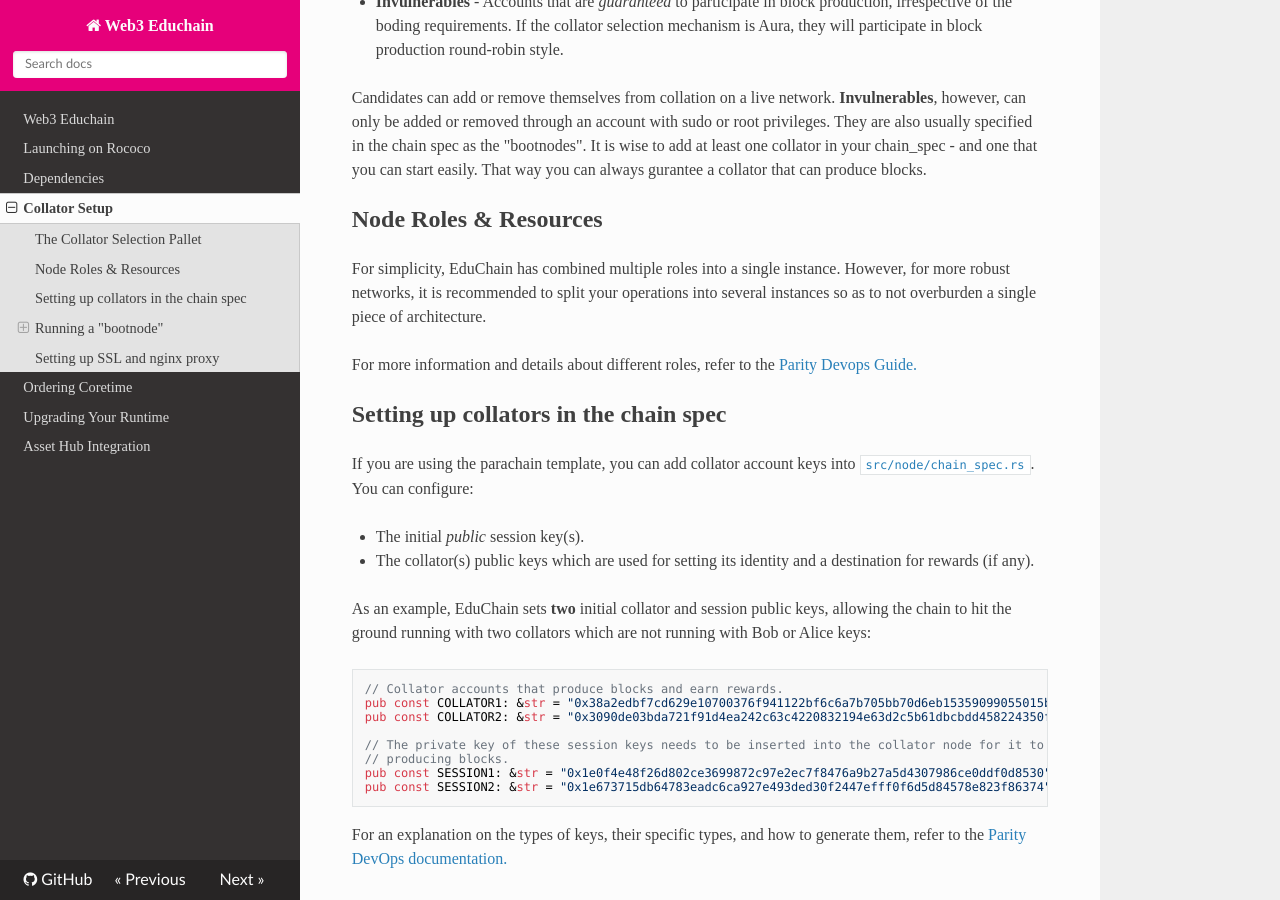
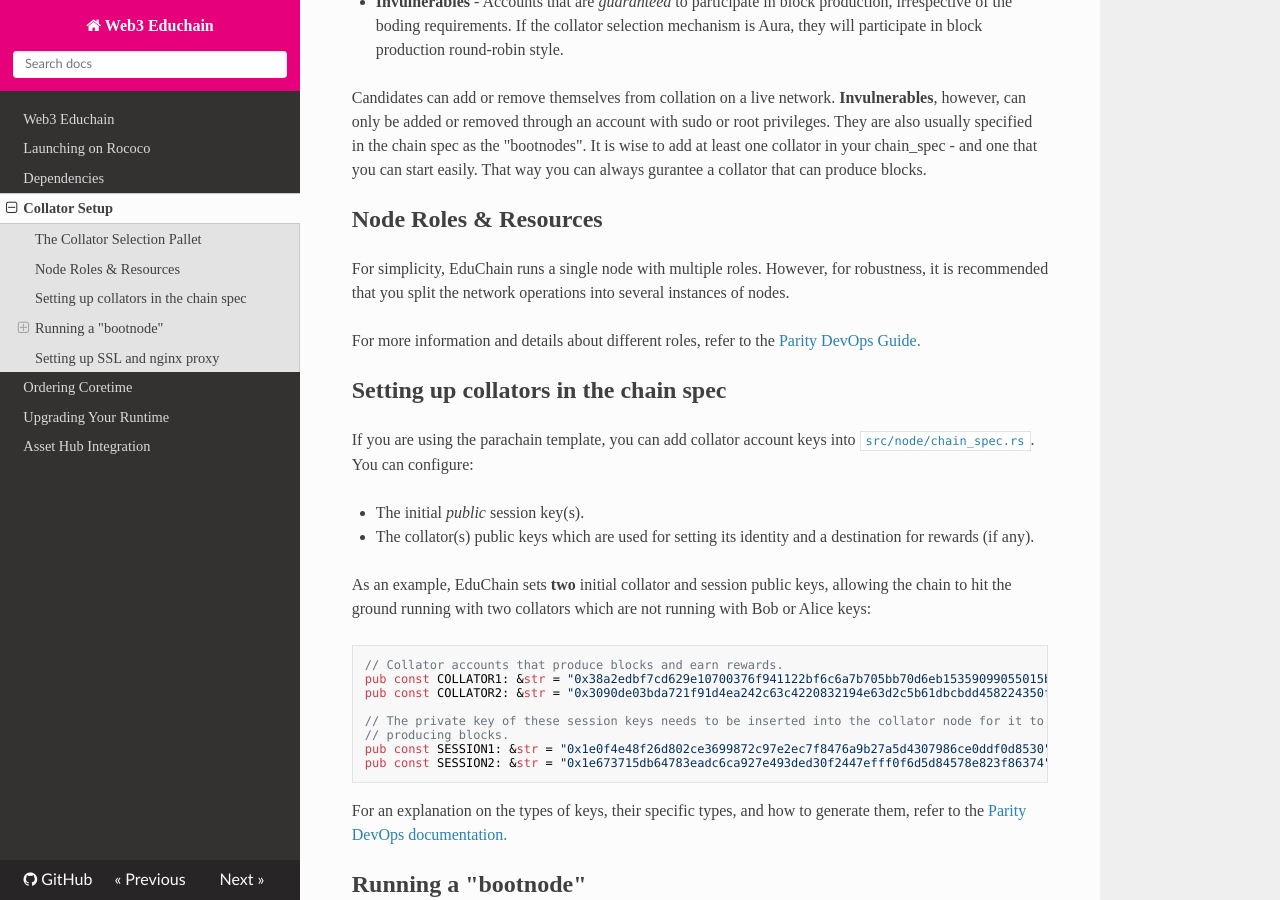
Before and after one commit to w3f/educhain, an MkDocs documentation site: the page built from docs/collator.md, in a window 1280 px wide and 900 px high, scrolled down 840 px. Built offline with MkDocs 1.6.1, drawn with Linux system fonts in a browser that asks for light colours; nearby versions of some CDN libraries.

Commit message:
Update docs/collator.md

```diff
--- a/docs/collator.md
+++ b/docs/collator.md
@@ -20,9 +20,9 @@ Candidates can add or remove themselves from collation on a live network. **Invu
 
 ## Node Roles & Resources
 
-For simplicity, EduChain has combined multiple roles into a single instance.  However, for more robust networks, it is recommended to split your operations into several instances so as to not overburden a single piece of architecture.
+For simplicity, EduChain runs a single node with multiple roles. However, for robustness, it is recommended that you split the network operations into several instances of nodes.
 
-For more information and details about different roles, refer to the [Parity Devops Guide.](https://paritytech.github.io/devops-guide/deployments/roles.html)
+For more information and details about different roles, refer to the [Parity DevOps Guide.](https://paritytech.github.io/devops-guide/deployments/roles.html)
 
 ## Setting up collators in the chain spec
 
```
